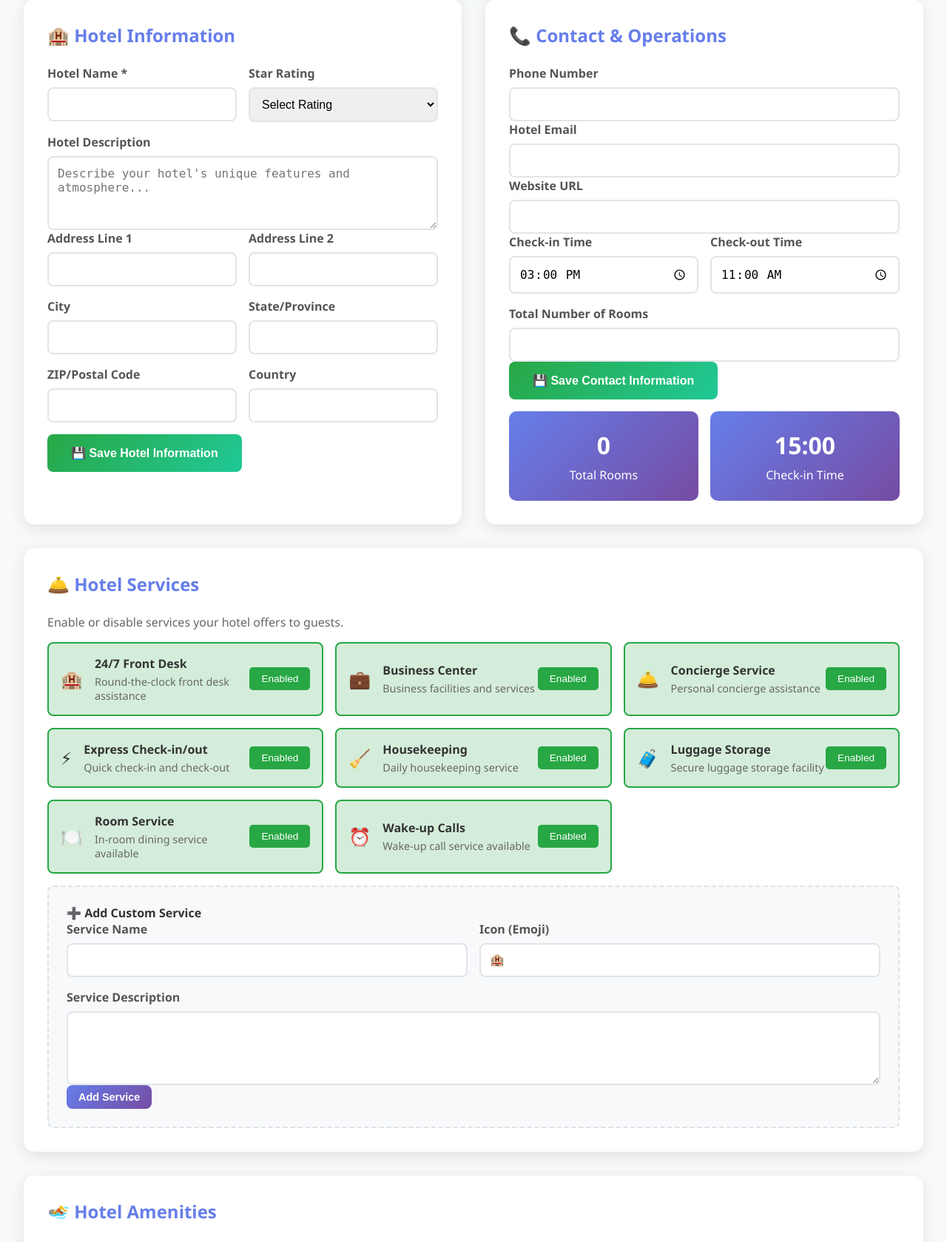
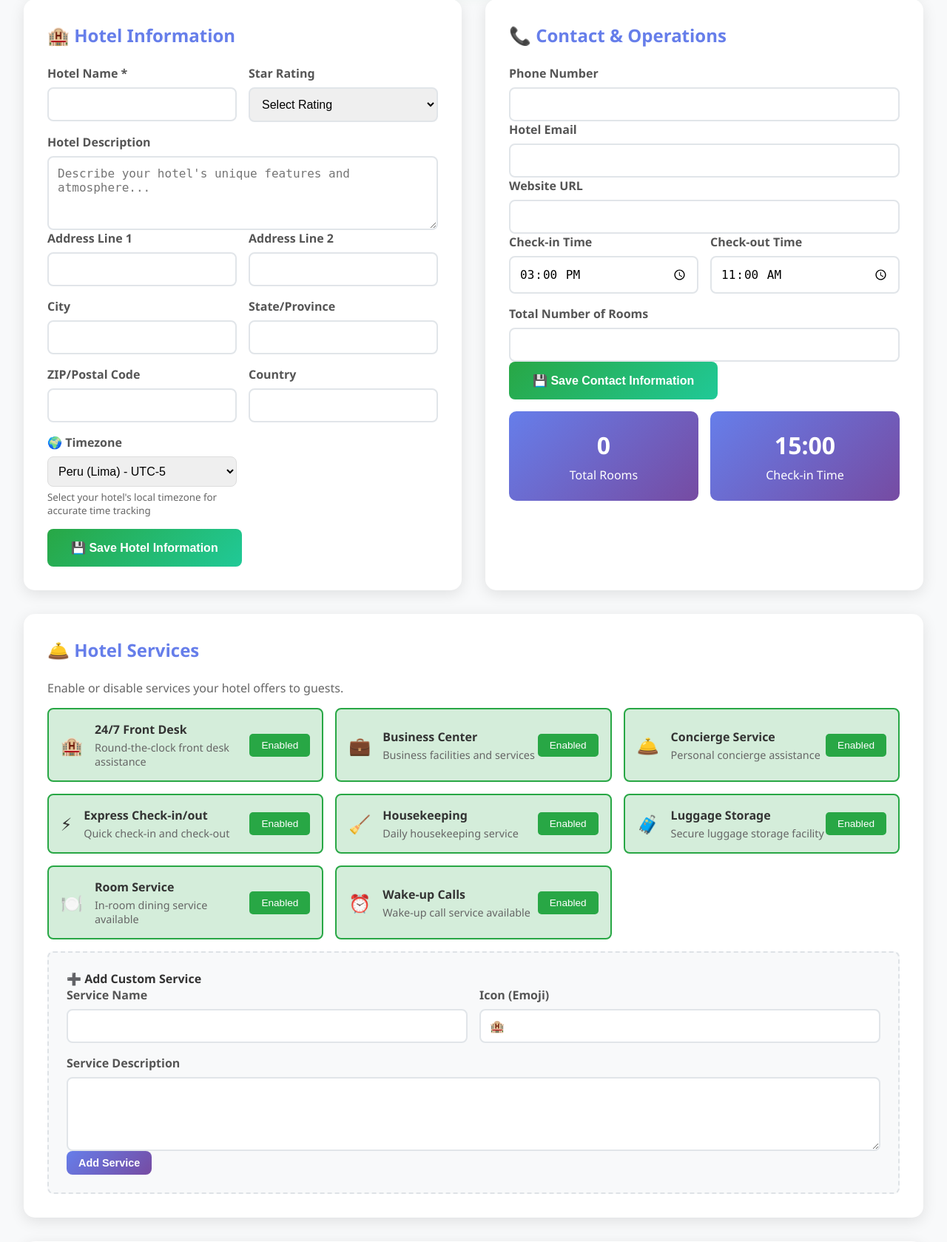
Before and after one commit to juanmorellana2021/revolutionary-hotel-platform, a PHP site: page /hotel-booking-system/hotel_setup.php in a window 1280 px wide. Shown: the part 351-2030 px from the top of the page at 74% size. Run offline with PHP 8.4, Linux system fonts and the light colour scheme; the visitor is signed in with stand-in values (Sample User, id 1); data comes from the database, SQL or seed files in the repository; data that the repository does not hold is empty.

Commit message:
feat: Add multi-hotel timezone support - Allow each hotel to set its own timezone - Add timezone dropdown with major world timezones - Update db_connection to use session-based hotel timezone - Add current_hotel_id to users table - Add owner_id to hotel_info table - Add hotel_id to employees, time_clock, bookings, rooms tables

```diff
--- /dev/null
+++ b/add_timezone_column.sql
@@ -0,0 +1,5 @@
+-- Add timezone column to hotel_info table
+ALTER TABLE hotel_info ADD COLUMN timezone VARCHAR(50) DEFAULT 'America/Lima' AFTER country;
+
+-- Update existing records to use Peru timezone
+UPDATE hotel_info SET timezone = 'America/Lima' WHERE timezone IS NULL OR timezone = '';
--- a/hotel_setup.php
+++ b/hotel_setup.php
@@ -539,6 +539,46 @@ if ($_SERVER['REQUEST_METHOD'] === 'POST') {
                             <input type="text" id="country" name="country"
                                    value="<?php echo htmlspecialchars($hotel['country'] ?? ''); ?>">
                         </div>
+
+                        <div class="form-group">
+                            <label for="timezone">🌍 Timezone</label>
+                            <select id="timezone" name="timezone" style="padding: 10px; border-radius: 8px; border: 1px solid #ddd; width: 100%;">
+                                <optgroup label="Americas">
+                                    <option value="America/Lima" <?php echo ($hotel['timezone'] ?? 'America/Lima') == 'America/Lima' ? 'selected' : ''; ?>>Peru (Lima) - UTC-5</option>
+                                    <option value="America/New_York" <?php echo ($hotel['timezone'] ?? '') == 'America/New_York' ? 'selected' : ''; ?>>USA (New York) - UTC-5/-4</option>
+                                    <option value="America/Chicago" <?php echo ($hotel['timezone'] ?? '') == 'America/Chicago' ? 'selected' : ''; ?>>USA (Chicago) - UTC-6/-5</option>
+                                    <option value="America/Denver" <?php echo ($hotel['timezone'] ?? '') == 'America/Denver' ? 'selected' : ''; ?>>USA (Denver) - UTC-7/-6</option>
+                                    <option value="America/Los_Angeles" <?php echo ($hotel['timezone'] ?? '') == 'America/Los_Angeles' ? 'selected' : ''; ?>>USA (Los Angeles) - UTC-8/-7</option>
+                                    <option value="America/Mexico_City" <?php echo ($hotel['timezone'] ?? '') == 'America/Mexico_City' ? 'selected' : ''; ?>>Mexico (Mexico City) - UTC-6/-5</option>
+                                    <option value="America/Bogota" <?php echo ($hotel['timezone'] ?? '') == 'America/Bogota' ? 'selected' : ''; ?>>Colombia (Bogotá) - UTC-5</option>
+                                    <option value="America/Buenos_Aires" <?php echo ($hotel['timezone'] ?? '') == 'America/Buenos_Aires' ? 'selected' : ''; ?>>Argentina (Buenos Aires) - UTC-3</option>
+                                    <option value="America/Santiago" <?php echo ($hotel['timezone'] ?? '') == 'America/Santiago' ? 'selected' : ''; ?>>Chile (Santiago) - UTC-3/-4</option>
+                                    <option value="America/Caracas" <?php echo ($hotel['timezone'] ?? '') == 'America/Caracas' ? 'selected' : ''; ?>>Venezuela (Caracas) - UTC-4</option>
+                                </optgroup>
+                                <optgroup label="Europe">
+                                    <option value="Europe/London" <?php echo ($hotel['timezone'] ?? '') == 'Europe/London' ? 'selected' : ''; ?>>UK (London) - UTC+0/+1</option>
+                                    <option value="Europe/Paris" <?php echo ($hotel['timezone'] ?? '') == 'Europe/Paris' ? 'selected' : ''; ?>>France (Paris) - UTC+1/+2</option>
+                                    <option value="Europe/Madrid" <?php echo ($hotel['timezone'] ?? '') == 'Europe/Madrid' ? 'selected' : ''; ?>>Spain (Madrid) - UTC+1/+2</option>
+                                    <option value="Europe/Berlin" <?php echo ($hotel['timezone'] ?? '') == 'Europe/Berlin' ? 'selected' : ''; ?>>Germany (Berlin) - UTC+1/+2</option>
+                                    <option value="Europe/Rome" <?php echo ($hotel['timezone'] ?? '') == 'Europe/Rome' ? 'selected' : ''; ?>>Italy (Rome) - UTC+1/+2</option>
+                                    <option value="Europe/Moscow" <?php echo ($hotel['timezone'] ?? '') == 'Europe/Moscow' ? 'selected' : ''; ?>>Russia (Moscow) - UTC+3</option>
+                                </optgroup>
+                                <optgroup label="Asia">
+                                    <option value="Asia/Dubai" <?php echo ($hotel['timezone'] ?? '') == 'Asia/Dubai' ? 'selected' : ''; ?>>UAE (Dubai) - UTC+4</option>
+                                    <option value="Asia/Bangkok" <?php echo ($hotel['timezone'] ?? '') == 'Asia/Bangkok' ? 'selected' : ''; ?>>Thailand (Bangkok) - UTC+7</option>
+                                    <option value="Asia/Singapore" <?php echo ($hotel['timezone'] ?? '') == 'Asia/Singapore' ? 'selected' : ''; ?>>Singapore - UTC+8</option>
+                                    <option value="Asia/Hong_Kong" <?php echo ($hotel['timezone'] ?? '') == 'Asia/Hong_Kong' ? 'selected' : ''; ?>>Hong Kong - UTC+8</option>
+                                    <option value="Asia/Tokyo" <?php echo ($hotel['timezone'] ?? '') == 'Asia/Tokyo' ? 'selected' : ''; ?>>Japan (Tokyo) - UTC+9</option>
+                                    <option value="Asia/Seoul" <?php echo ($hotel['timezone'] ?? '') == 'Asia/Seoul' ? 'selected' : ''; ?>>South Korea (Seoul) - UTC+9</option>
+                                    <option value="Asia/Shanghai" <?php echo ($hotel['timezone'] ?? '') == 'Asia/Shanghai' ? 'selected' : ''; ?>>China (Shanghai) - UTC+8</option>
+                                </optgroup>
+                                <optgroup label="Oceania">
+                                    <option value="Australia/Sydney" <?php echo ($hotel['timezone'] ?? '') == 'Australia/Sydney' ? 'selected' : ''; ?>>Australia (Sydney) - UTC+10/+11</option>
+                                    <option value="Pacific/Auckland" <?php echo ($hotel['timezone'] ?? '') == 'Pacific/Auckland' ? 'selected' : ''; ?>>New Zealand (Auckland) - UTC+12/+13</option>
+                                </optgroup>
+                            </select>
+                            <small style="color: #666; display: block; margin-top: 5px;">Select your hotel's local timezone for accurate time tracking</small>
+                        </div>
                     </div>
 
                     <button type="submit" name="update_hotel_info" class="btn btn-success">
--- a/includes/hotel_classes.php
+++ b/includes/hotel_classes.php
@@ -26,13 +26,14 @@ class HotelInfo {
             $stmt = $this->connection->prepare("
                 UPDATE hotel_info SET
                 hotel_name = ?, description = ?, address = ?, city = ?, state = ?, zip_code = ?,
-                country = ?, phone = ?, email = ?, website = ?, check_in_time = ?, check_out_time = ?,
+                country = ?, timezone = ?, phone = ?, email = ?, website = ?, check_in_time = ?, check_out_time = ?,
                 total_rooms = ?, star_rating = ?
                 WHERE id = ?
             ");
             $result = $stmt->execute([
                 $data['hotel_name'] ?? '', $data['hotel_description'] ?? '', $data['address'] ?? '',
                 $data['city'] ?? '', $data['state'] ?? '', $data['zip_code'] ?? '', $data['country'] ?? '',
+                $data['timezone'] ?? 'America/Lima',
                 $data['phone'] ?? '', $data['email'] ?? '', $data['website'] ?? '',
                 $data['check_in_time'] ?? '15:00:00', $data['check_out_time'] ?? '11:00:00',
                 $data['total_rooms'] ?? 0, $data['hotel_rating'] ?? 3, $existing['id']
@@ -42,12 +43,13 @@ class HotelInfo {
             $stmt = $this->connection->prepare("
                 INSERT INTO hotel_info
                 (hotel_name, description, address, city, state, zip_code,
-                country, phone, email, website, check_in_time, check_out_time, total_rooms, star_rating)
-                VALUES (?, ?, ?, ?, ?, ?, ?, ?, ?, ?, ?, ?, ?, ?)
+                country, timezone, phone, email, website, check_in_time, check_out_time, total_rooms, star_rating)
+                VALUES (?, ?, ?, ?, ?, ?, ?, ?, ?, ?, ?, ?, ?, ?, ?)
             ");
             $result = $stmt->execute([
                 $data['hotel_name'] ?? '', $data['hotel_description'] ?? '', $data['address'] ?? '',
                 $data['city'] ?? '', $data['state'] ?? '', $data['zip_code'] ?? '', $data['country'] ?? '',
+                $data['timezone'] ?? 'America/Lima',
                 $data['phone'] ?? '', $data['email'] ?? '', $data['website'] ?? '',
                 $data['check_in_time'] ?? '15:00:00', $data['check_out_time'] ?? '11:00:00',
                 $data['total_rooms'] ?? 0, $data['hotel_rating'] ?? 3
```
Also changed, not shown: db_connection.php (+26 -1 lines), multi_hotel_migration.sql (added, +87 -0 lines).
